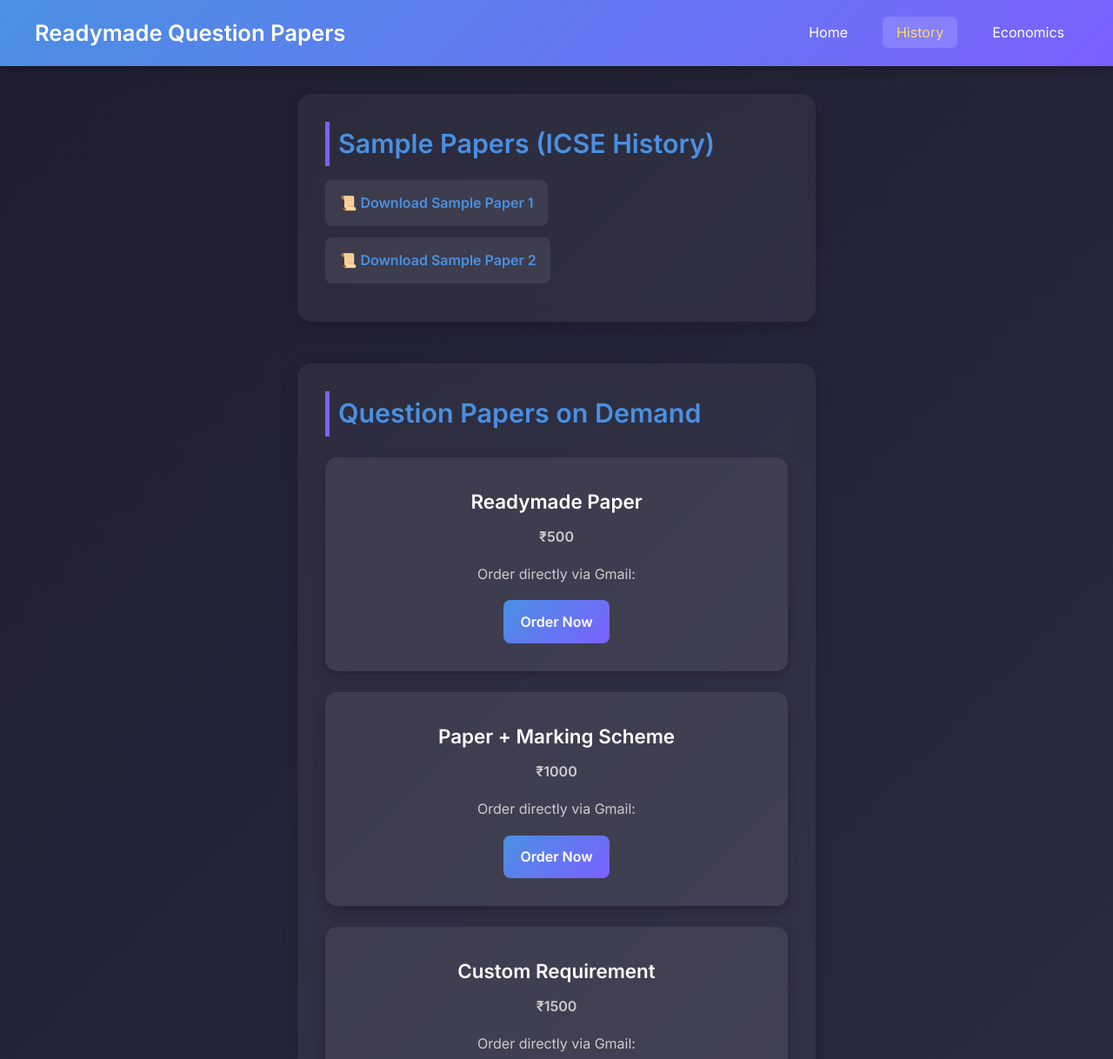
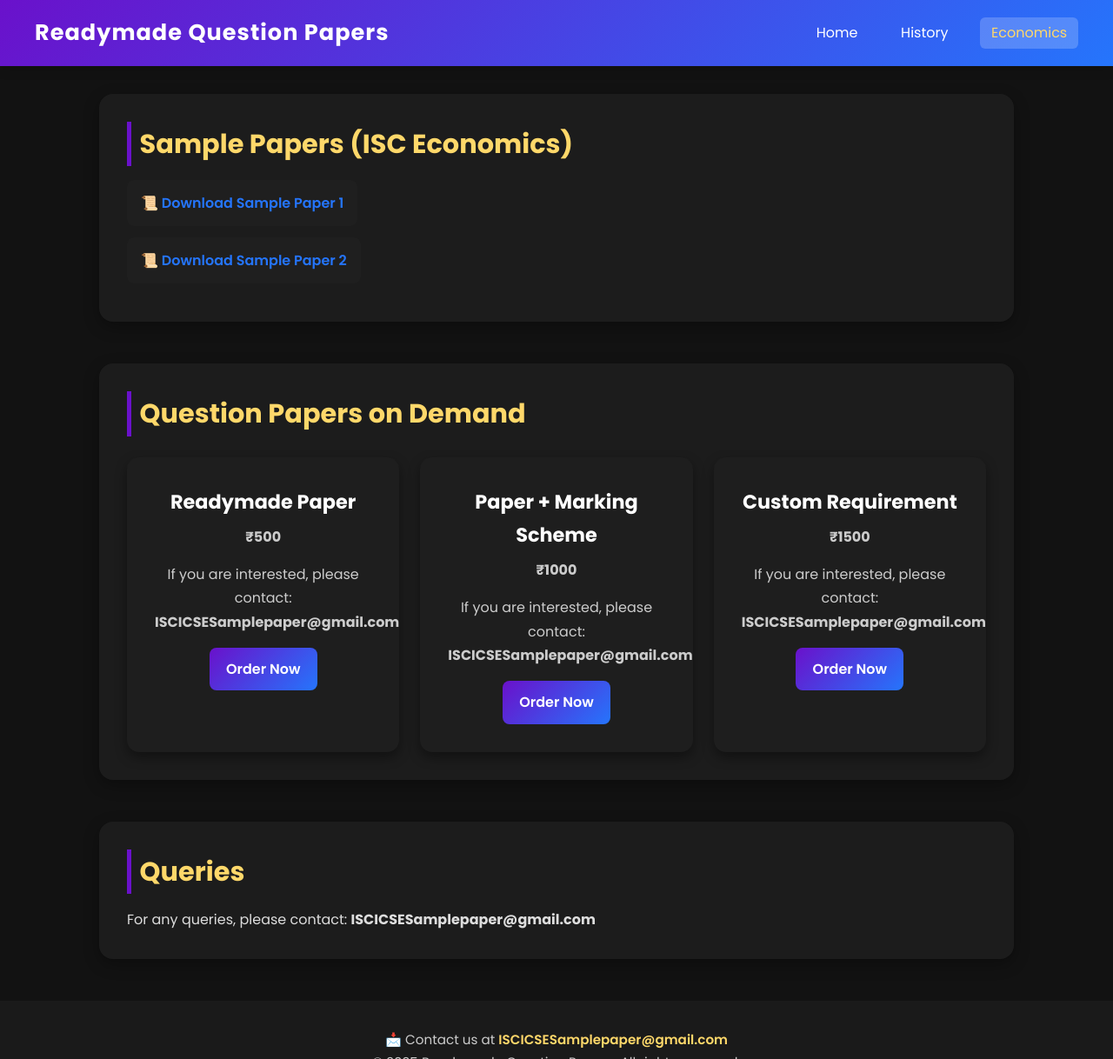
Before and after one commit to sunflower-2007/readymade-question-papers, a plain HTML site: page history.html in a window 1280 px wide. Shown: the top 1218 px of the page at 87% size. Drawn offline with Linux system fonts and the light colour scheme.

Commit message:
Update history.html

```diff
--- a/history.html
+++ b/history.html
@@ -1,32 +1,26 @@
 <!DOCTYPE html>
 <html lang="en">
 <head>
-  <meta charset="UTF-8" />
-  <meta name="viewport" content="width=device-width, initial-scale=1.0"/>
-  <title>ICSE Class 10 History Papers</title>
-
+  <meta charset="UTF-8">
+  <meta name="viewport" content="width=device-width, initial-scale=1.0">
+  <title>ISC Class 10 History Papers</title>
   <!-- Google Fonts -->
-  <link href="https://fonts.googleapis.com/css2?family=Inter:wght@400;600&family=Poppins:wght@600;700&display=swap" rel="stylesheet">
-
+  <link href="https://fonts.googleapis.com/css2?family=Poppins:wght@400;600;700&display=swap" rel="stylesheet">
   <style>
-    /* Reset */
+    /* Reset & Base */
     * { margin: 0; padding: 0; box-sizing: border-box; }
-
     body {
-      font-family: 'Inter', sans-serif;
-      background: linear-gradient(135deg, #1e1e2f, #2c2c44);
-      color: #eee;
+      font-family: 'Poppins', sans-serif;
+      background: #121212;
+      color: #ddd;
       line-height: 1.7;
-      min-height: 100vh;
-      display: flex;
-      flex-direction: column;
     }
 
     /* Navbar */
     header {
-      background: linear-gradient(135deg, #4A90E2, #7B61FF);
+      background: linear-gradient(135deg, #6a11cb, #2575fc);
       padding: 1rem 2rem;
-      box-shadow: 0 4px 12px rgba(0,0,0,0.25);
+      box-shadow: 0 4px 12px rgba(0, 0, 0, 0.15);
       position: sticky;
       top: 0;
       z-index: 1000;
@@ -42,6 +36,7 @@
       font-size: 1.6rem;
       font-weight: 700;
       color: #fff;
+      letter-spacing: 1px;
     }
     .nav-links {
       list-style: none;
@@ -52,41 +47,40 @@
       text-decoration: none;
       color: #fff;
       font-weight: 500;
-      padding: 0.5rem 1rem;
+      transition: 0.3s;
+      padding: 0.4rem 0.8rem;
       border-radius: 6px;
-      transition: 0.3s ease;
     }
     .nav-links a:hover,
     .nav-links a.active {
-      background: rgba(255,255,255,0.15);
+      background: rgba(255, 255, 255, 0.2);
       color: #ffd86a;
     }
 
-    /* Main Content */
+    /* Sections */
     main {
-      flex: 1;
       max-width: 1100px;
       margin: 2rem auto;
       padding: 0 1.5rem;
     }
-
     .section {
       margin-bottom: 3rem;
       padding: 2rem;
-      background: rgba(255, 255, 255, 0.05);
+      background: rgba(30, 30, 30, 0.9);
       border-radius: 16px;
       backdrop-filter: blur(10px);
-      box-shadow: 0 6px 18px rgba(0,0,0,0.2);
+      box-shadow: 0 6px 18px rgba(0,0,0,0.3);
       transition: transform 0.3s ease;
     }
-    .section:hover { transform: translateY(-4px); }
-
+    .section:hover {
+      transform: translateY(-4px);
+    }
     .section h2 {
       font-size: 1.9rem;
       font-weight: 700;
       margin-bottom: 1rem;
-      color: #4A90E2;
-      border-left: 5px solid #7B61FF;
+      color: #ffd86a;
+      border-left: 5px solid #6a11cb;
       padding-left: 0.6rem;
     }
 
@@ -95,19 +89,21 @@
       list-style: none;
       margin-top: 1rem;
     }
-    .pdf-list li { margin-bottom: 0.8rem; }
+    .pdf-list li {
+      margin-bottom: 0.8rem;
+    }
     .pdf-list a {
       text-decoration: none;
       padding: 0.8rem 1rem;
       display: inline-block;
       border-radius: 8px;
-      background: rgba(255,255,255,0.08);
+      background: #1f1f1f;
       font-weight: 600;
-      color: #4A90E2;
+      color: #2575fc;
       transition: all 0.3s ease;
     }
     .pdf-list a:hover {
-      background: #4A90E2;
+      background: #2575fc;
       color: #fff;
     }
 
@@ -119,16 +115,16 @@
       margin-top: 1.5rem;
     }
     .card {
-      background: rgba(255, 255, 255, 0.07);
+      background: #1e1e1e;
       border-radius: 14px;
       padding: 2rem;
       text-align: center;
-      box-shadow: 0 6px 14px rgba(0,0,0,0.25);
+      box-shadow: 0 6px 14px rgba(0,0,0,0.4);
       transition: transform 0.3s ease, box-shadow 0.3s ease;
     }
     .card:hover {
       transform: translateY(-6px);
-      box-shadow: 0 10px 22px rgba(0,0,0,0.3);
+      box-shadow: 0 10px 22px rgba(0,0,0,0.6);
     }
     .card h3 {
       font-size: 1.4rem;
@@ -136,43 +132,50 @@
       color: #fff;
       margin-bottom: 0.5rem;
     }
-    .card p { margin-bottom: 1rem; font-size: 1rem; color: #ccc; }
-    .card p strong { color: #ffd86a; }
+    .card p {
+      margin-bottom: 1rem;
+      font-size: 1rem;
+      color: #ccc;
+    }
     .price-tag {
       font-size: 1.4rem;
       font-weight: 700;
-      color: #4A90E2;
+      color: #6a11cb;
       margin: 0.5rem 0 1rem;
     }
+
+    /* Buttons */
     .btn {
       display: inline-block;
       padding: 0.7rem 1.2rem;
       border-radius: 8px;
       font-weight: 600;
       color: #fff;
-      background: linear-gradient(135deg, #4A90E2, #7B61FF);
+      background: linear-gradient(135deg, #6a11cb, #2575fc);
       text-decoration: none;
       transition: 0.3s;
     }
     .btn:hover {
-      background: linear-gradient(135deg, #7B61FF, #4A90E2);
+      background: linear-gradient(135deg, #2575fc, #6a11cb);
     }
 
     /* Footer */
     footer {
       text-align: center;
       padding: 2rem 1rem;
-      background: #111;
-      color: #aaa;
+      margin-top: 3rem;
+      background: #1a1a1a;
+      color: #ccc;
       font-size: 0.95rem;
-      border-top: 3px solid #4A90E2;
     }
     footer a {
       color: #ffd86a;
       font-weight: 600;
       text-decoration: none;
     }
-    footer a:hover { text-decoration: underline; }
+    footer a:hover {
+      text-decoration: underline;
+    }
   </style>
 </head>
 <body>
@@ -182,8 +185,8 @@
       <h1 class="logo">Readymade Question Papers</h1>
       <ul class="nav-links">
         <li><a href="index.html">Home</a></li>
-        <li><a href="history.html" class="active">History</a></li>
-        <li><a href="economics.html">Economics</a></li>
+        <li><a href="history.html">History</a></li>
+        <li><a href="economics.html" class="active">Economics</a></li>
       </ul>
     </nav>
   </header>
@@ -191,7 +194,7 @@
   <!-- Content -->
   <main>
     <section class="section">
-      <h2>Sample Papers (ICSE History)</h2>
+      <h2>Sample Papers (ISC Economics)</h2>
       <ul class="pdf-list">
         <li><a href="pdfs/history-sample1.pdf" target="_blank">📜 Download Sample Paper 1</a></li>
         <li><a href="pdfs/history-sample2.pdf" target="_blank">📜 Download Sample Paper 2</a></li>
@@ -204,33 +207,33 @@
         <div class="card">
           <h3>Readymade Paper</h3>
           <p class="price-tag">₹500</p>
-          <p>Order directly via Gmail:</p>
-          <a href="https://mail.google.com" target="_blank" class="btn">Order Now</a>
+          <p>If you are interested, please contact:<br><strong>ISCICSESamplepaper@gmail.com</strong></p>
+          <a href="https://mail.google.com/" target="_blank" class="btn">Order Now</a>
         </div>
         <div class="card">
           <h3>Paper + Marking Scheme</h3>
           <p class="price-tag">₹1000</p>
-          <p>Order directly via Gmail:</p>
-          <a href="https://mail.google.com" target="_blank" class="btn">Order Now</a>
+          <p>If you are interested, please contact:<br><strong>ISCICSESamplepaper@gmail.com</strong></p>
+          <a href="https://mail.google.com/" target="_blank" class="btn">Order Now</a>
         </div>
         <div class="card">
           <h3>Custom Requirement</h3>
           <p class="price-tag">₹1500</p>
-          <p>Order directly via Gmail:</p>
-          <a href="https://mail.google.com" target="_blank" class="btn">Order Now</a>
+          <p>If you are interested, please contact:<br><strong>ISCICSESamplepaper@gmail.com</strong></p>
+          <a href="https://mail.google.com/" target="_blank" class="btn">Order Now</a>
         </div>
       </div>
     </section>
 
     <section class="section">
       <h2>Queries</h2>
-      <p>For any queries, please reach us at <strong>ISCICSESamplepaper@gmail.com</strong></p>
+      <p>For any queries, please contact: <strong>ISCICSESamplepaper@gmail.com</strong></p>
     </section>
   </main>
 
   <!-- Footer -->
   <footer>
-    <p>📩 Contact us at <a href="https://mail.google.com" target="_blank">ISCICSESamplepaper@gmail.com</a></p>
+    <p>📩 Contact us at <a href="mailto:ISCICSESamplepaper@gmail.com">ISCICSESamplepaper@gmail.com</a></p>
     <p>&copy; 2025 Readymade Question Papers. All rights reserved.</p>
   </footer>
 </body>
```
